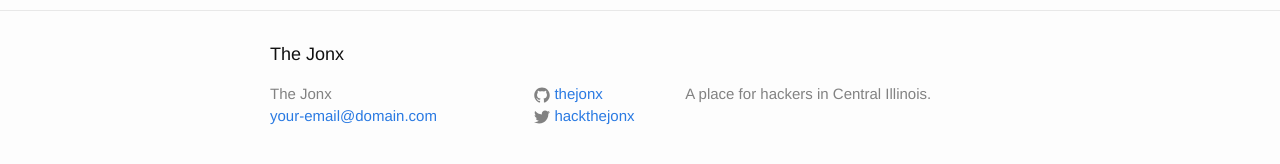
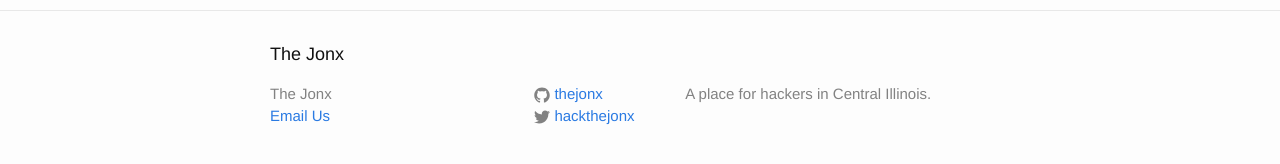
Before and after one commit to thejonx/thejonx.github.io, a Jekyll site: the page built from about.md, in a window 1280 px wide. Shown: the part 388-552 px from the top of the page. Built offline with Jekyll 4.4.1, drawn with Linux system fonts in a browser that asks for light colours.

Commit message:
Change email address to mailhide email.

```diff
--- a/_config.yml
+++ b/_config.yml
@@ -1,6 +1,6 @@
 # Site settings
 title: The Jonx
-email: your-email@domain.com
+email: https://www.google.com/recaptcha/mailhide/d?k=01nob_RSMoYcriRm7XPsVKEw==&c=jLY6WpsMFSgCG25rkcaA7w==
 description: >
   A place for hackers in Central Illinois.
 baseurl: ""
--- a/_includes/footer.html
+++ b/_includes/footer.html
@@ -8,7 +8,7 @@
       <div class="footer-col  footer-col-1">
         <ul class="contact-list">
           <li>{{ site.title }}</li>
-          <li><a href="mailto:{{ site.email }}">{{ site.email }}</a></li>
+          <li><a href="{{ site.email }}">Email Us</a></li>
         </ul>
       </div>
 
```
